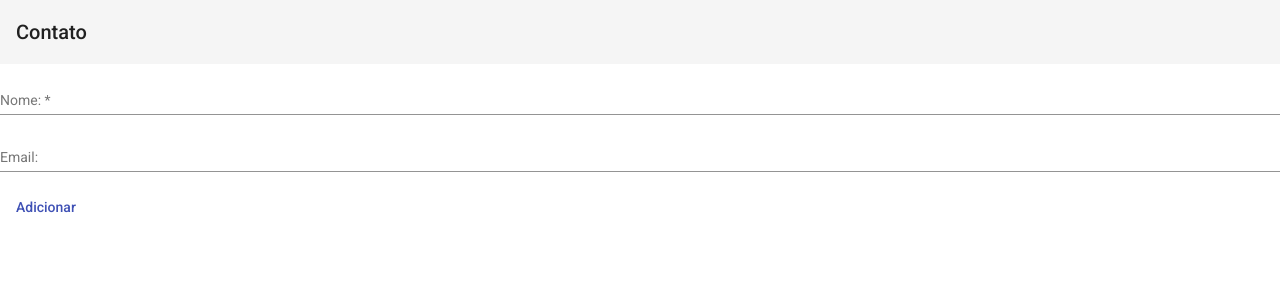
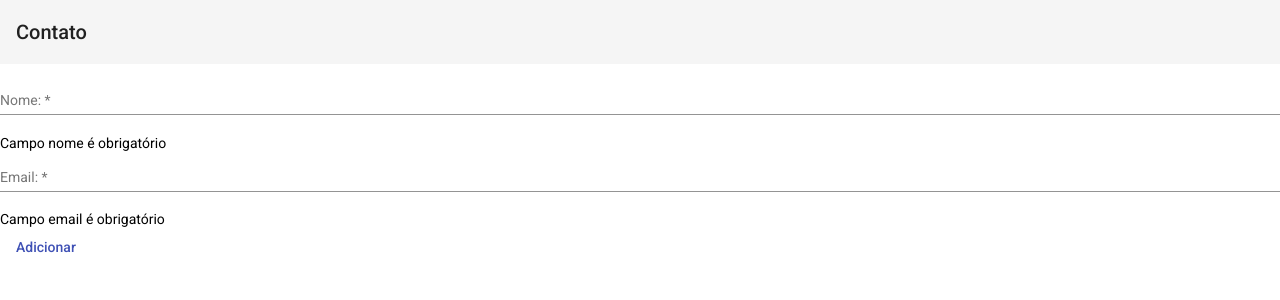
Before and after one commit to jairosousa/Angular9-Spring-Boot2-2, an Angular app in the folder frontend/agenda-app/: page / in a window 1280 px wide. Shown: the top 300 px of the page. Built offline with nearby package versions, Linux system fonts and the light colour scheme.

Commit message:
Trabalhando com validações no formulário

```diff
--- a/frontend/agenda-app/src/app/contato/contato.component.html
+++ b/frontend/agenda-app/src/app/contato/contato.component.html
@@ -9,11 +9,24 @@
         <mat-label>Nome:</mat-label>
         <input formControlName="nome" matInput placeholder="Digite seu nome">
     </mat-form-field>
+    <div *ngIf="formulario.controls.nome.errors">
+        <div *ngIf="formulario.controls.nome.errors.required">
+            Campo nome é obrigatório
+        </div>
+    </div>
 
     <mat-form-field class="full-width">
         <mat-label>Email:</mat-label>
         <input formControlName="email" matInput placeholder="Digite seu email">
     </mat-form-field>
+    <div *ngIf="formulario.controls.email.errors">
+        <div *ngIf="formulario.controls.email.errors.required">
+            Campo email é obrigatório
+        </div>
+        <div *ngIf="formulario.controls.email.errors.email">
+            Email inválido
+        </div>
+    </div>
 
     <button mat-button color="primary">Adicionar</button>
 </form>
--- a/frontend/agenda-app/src/app/contato/contato.component.ts
+++ b/frontend/agenda-app/src/app/contato/contato.component.ts
@@ -19,7 +19,7 @@ export class ContatoComponent implements OnInit {
   ngOnInit(): void {
     this.formulario = this.fb.group({
       nome: ['', Validators.required],
-      email: ['', Validators.email]
+      email: ['', [Validators.email, Validators.required]]
     })
 
 
@@ -27,9 +27,16 @@ export class ContatoComponent implements OnInit {
 
   submit() {
 
-    this.service.save(contato)
-      .subscribe(resposta => console.log(resposta)
-      )
+    console.log(this.formulario.controls.nome.errors.required)
+    console.log(this.formulario.controls.email.errors.required)
+    console.log(this.formulario.controls.email.errors.email)
+
+    console.log(this.formulario.valid);
+
+
+    // this.service.save(contato)
+    //   .subscribe(resposta => console.log(resposta)
+    //   )
   }
 
 }
```
